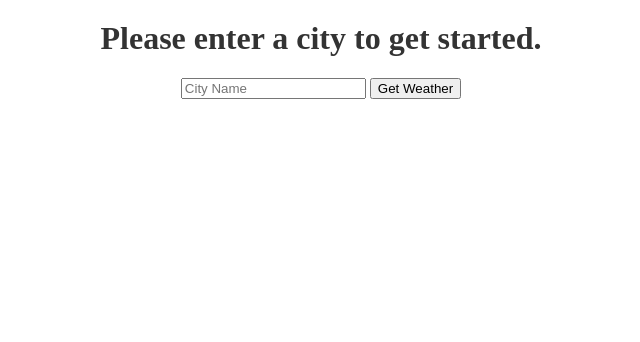
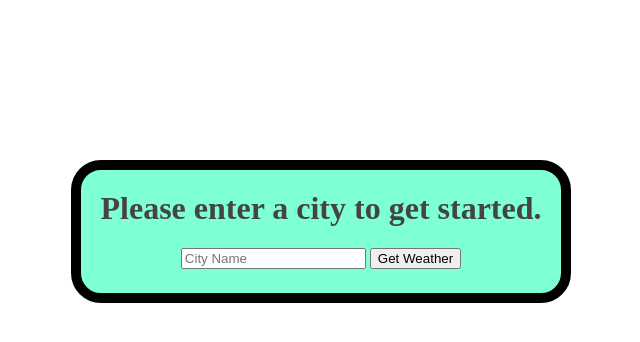
Before and after one commit to The-Supreme-Elemental/flask-weather-app, a Flask app: page / in a window 1280 px wide. Shown: the top 342 px of the page, without its empty margins (319-959 px from the left). Run offline with Flask 3, Linux system fonts and the light colour scheme.

Commit message:
Finished basic css for application

```diff
--- a/static/css/styles.css
+++ b/static/css/styles.css
@@ -4,12 +4,49 @@
 
 h1 {
     font-size: 2em;
-    color: #333;
+    color: #444;
     text-align: center;
     margin-top: 20px;
+
 }
 
-body{
+p {
+    font-size: larger;
+    color: blueviolet;
+    font-weight: 600;
+}
+
+html {
+    text-align: center;
     margin: 0 auto;
+}
+
+body {
     text-align: center;
+    max-width: 500px;
+    margin: 0 auto;
+    margin-top: 10em;
 }
+
+
+/* Styles for weather.html */
+#weather_intro {
+    background-color: aquamarine;
+    border-style: solid;
+    border-width: 10px;
+    border-radius: 30px;
+    padding-bottom: 1.5em;
+
+}
+
+
+
+/* Styles for weather_result.html */
+#weather {
+    max-width: 1500px;
+    background-color: aquamarine;
+    border-style: solid;
+    border-width: 10px;
+    border-radius: 30px;
+    padding-bottom: 5px;
+}
--- a/templates/weather.html
+++ b/templates/weather.html
@@ -7,7 +7,9 @@
     <link rel="stylesheet" href="{{ url_for('static', filename='css/styles.css') }}">
 
 </head>
-<body>
+<body class="weather_body">
+    <div id="weather_intro">
+
         <h1>Please enter a city to get started.</h1>
         <form action="/weather" method="GET">
             <input type="text" name="city" placeholder="City Name" required>
@@ -16,6 +18,7 @@
         <div id="weather-info">
 
         </div>
+    </div>
 
 </body>
 </html>
```
Also changed, not shown: templates/weather_result.html (+12 -5 lines). Lines whose indentation alone changed are shown as unchanged.
